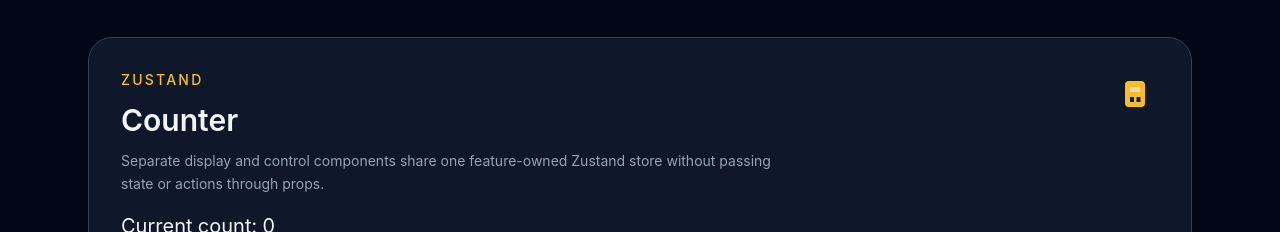
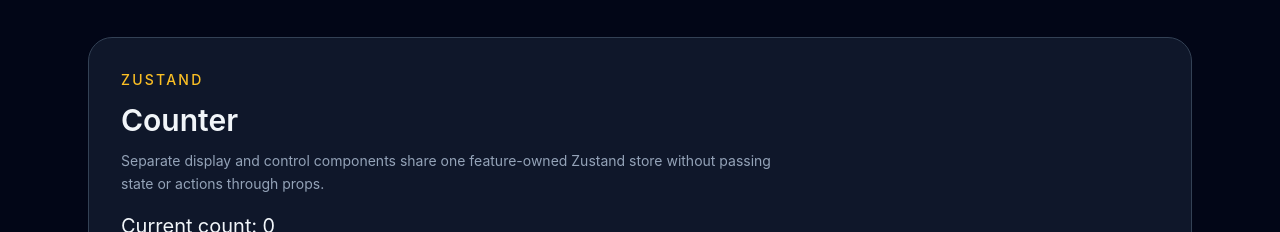
Before and after one commit to RingoTangs/react-app, a React (Vite) app: page / in a window 1280 px wide. Shown: the part 720-952 px from the top of the page. Built offline with nearby package versions, Linux system fonts and the light colour scheme.

Commit message:
refactor: remove unused counter-mark.svg asset and clean up Counter component layout

```diff
--- a/src/features/example-counter/ui/Counter.tsx
+++ b/src/features/example-counter/ui/Counter.tsx
@@ -1,5 +1,4 @@
 import { Button } from '@/components'
-import counterMarkUrl from '../assets/counter-mark.svg'
 import { useCounterStore } from '../model/counterStore'
 
 const buttonClassName = 'px-4 py-2 font-semibold'
@@ -55,8 +54,7 @@ const CounterActions: React.FC = () => {
 export const Counter: React.FC = () => {
   return (
     <section className="border-border bg-surface rounded-3xl border p-6 backdrop-blur-sm sm:p-8">
-      <div className="flex items-start justify-between gap-4">
-        <div className="max-w-2xl min-w-0">
+      <div className="max-w-2xl">
         <p className="text-primary text-sm font-medium tracking-[0.16em] uppercase">
           Zustand
         </p>
@@ -71,14 +69,6 @@ export const Counter: React.FC = () => {
           Zustand store without passing state or actions through props.
         </p>
       </div>
-        <img
-          className="shrink-0"
-          src={counterMarkUrl}
-          alt=""
-          width="48"
-          height="48"
-        />
-      </div>
       <CounterValue />
       <CounterActions />
     </section>
```
Also changed, not shown: src/features/example-counter/assets/counter-mark.svg (deleted), 1 other file (tests, documents, lock files or other folders). Lines whose indentation alone changed are shown as unchanged.
